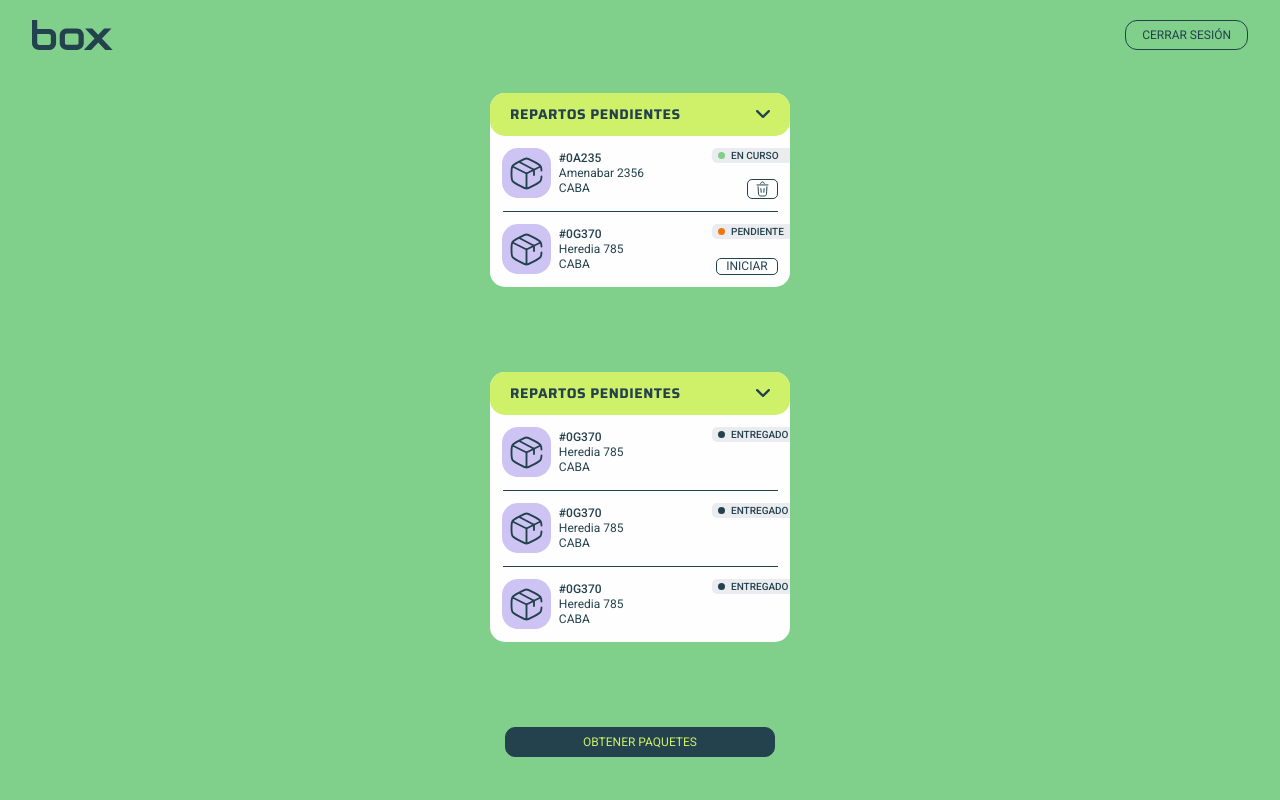
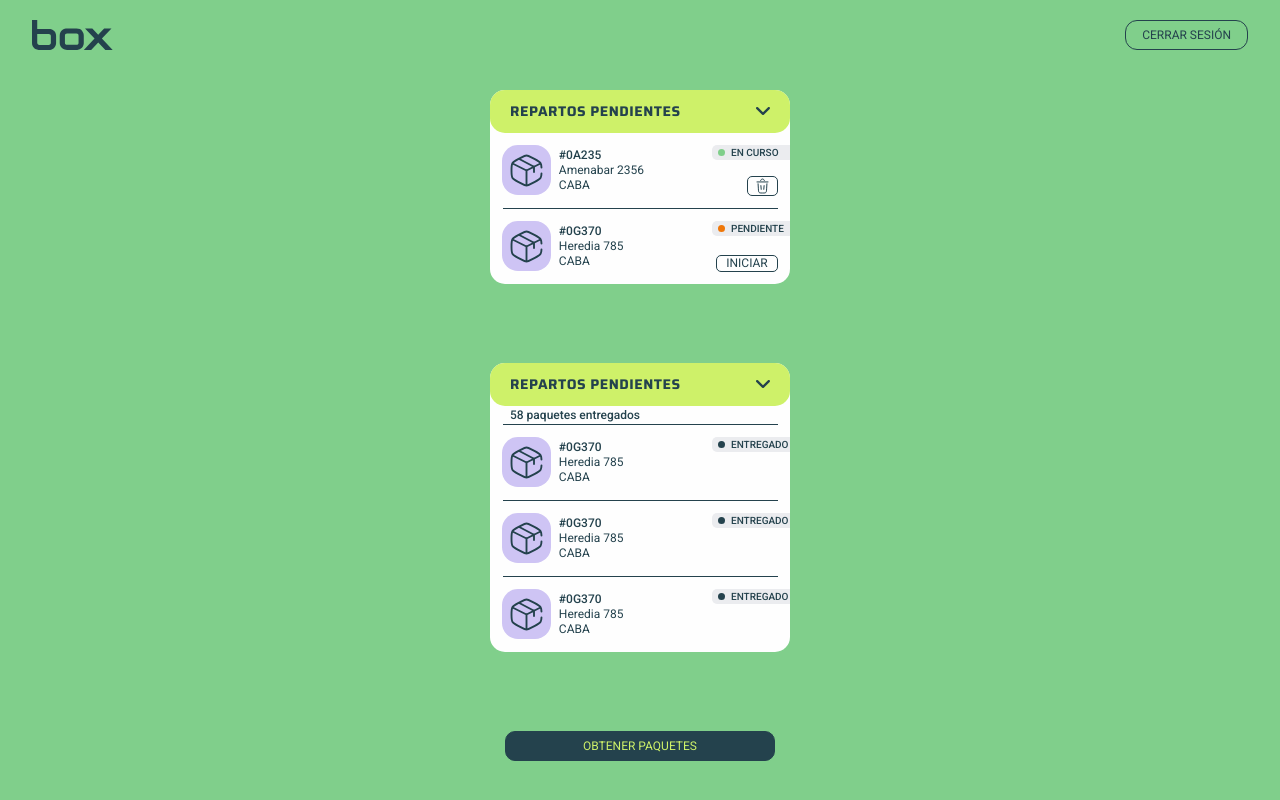
Before and after one commit to GermanCuevas/box-client, a Next.js app: page / in a window 1280 px wide. Built offline with nearby package versions, Linux system fonts and the light colour scheme.

Commit message:
feat: view home

```diff
--- a/src/app/page.tsx
+++ b/src/app/page.tsx
@@ -46,7 +46,7 @@ export default function Home() {
         <LogoutButton classNameButton={'text-[12px] border-[1px]  px-4'} text={'cerrar sesión'} />
       </header>
       <Deliveries data={fakeDataPendings} />
-      <Deliveries data={fakeDataHistory} />
+      <Deliveries deliveryType={'history'} data={fakeDataHistory} />
 
       <ButtomBottom
         buttonClassName={'bg-darkGreen'}
--- a/src/components/Deliveries.tsx
+++ b/src/components/Deliveries.tsx
@@ -15,14 +15,27 @@ interface data {
 interface deliveries {
   lemmonTitle?: string
   data?: Array<object>
+  deliveryType?: string
 }
 
-export default function Deliveries({ lemmonTitle = 'repartos pendientes', data }: deliveries) {
+export default function Deliveries({
+  lemmonTitle = 'repartos pendientes',
+  data,
+  deliveryType
+}: deliveries) {
   return (
     <section className={'w-[300px] min-h-[100px] rounded-[15px] m-auto  bg-white'}>
       <LemmonButton height={'h-[43px]'} title={lemmonTitle} icon={<ChevronDownSmall />} />
 
       <ul className={'w-full h-fit flex flex-col  items-center'}>
+        {deliveryType === 'history' && (
+          <>
+            <li className={'text-[12px] text-start w-full pl-5 font-[500] text-darkGreen'}>
+              <p>58 paquetes entregados</p>
+            </li>
+            <div className={'w-[275px] border-b-[.1px] border-b-darkGreen '} />
+          </>
+        )}
         {data?.map(({ packageID, location, status, direction }: data, index: number, array) => {
           const lastElement = index === array.length - 1
 
```
